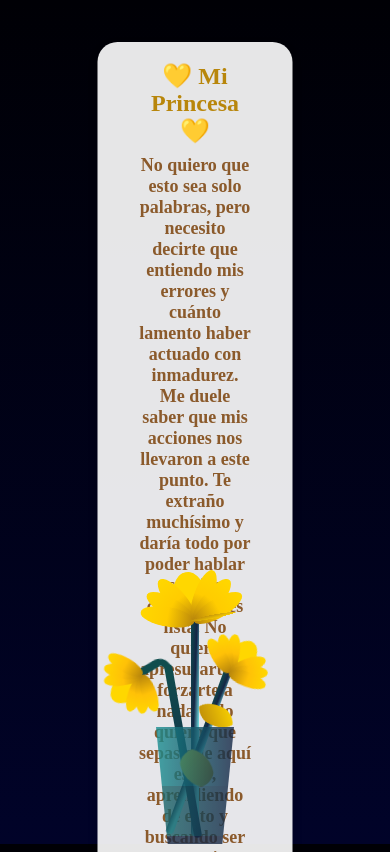
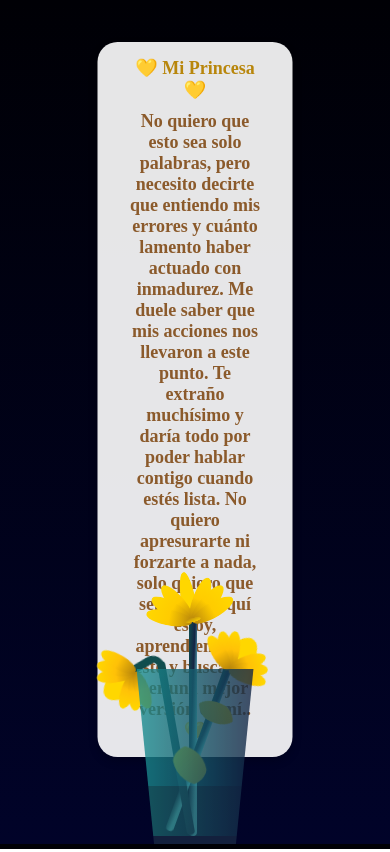
Before and after one commit to AdrianQuinto/Vanesita, a plain HTML site: page index.html in a window 390 px wide. Drawn offline with Linux system fonts and the light colour scheme.

Commit message:
Update index.html

```diff
--- a/index.html
+++ b/index.html
@@ -1,4 +1,9 @@
-<meta name="viewport" content="width=device-width, initial-scale=1.0">
+<head>
+    <meta charset="utf-8" />
+    <meta name="viewport" content="width=device-width, initial-scale=1.0">
+    <title>Para ti</title>
+
+
 
 <div class="apology-message">
     💛 Mi Princesa 💛
@@ -436,6 +441,21 @@ body{
         transform: scale(1);
     }
 }
+@media (max-width: 600px) {
+    .flower__glass {
+        width: 30vmin; /* Ajusta el tamaño según lo necesites */
+        height: 45vmin;
+    }
+    .leaf {
+        width: 4vmin;
+        height: 12vmin;
+    }
+    .apology-message {
+        font-size: 18px;
+        padding: 15px 30px;
+    }
+}
 
 
 </style>
+</head>
```
